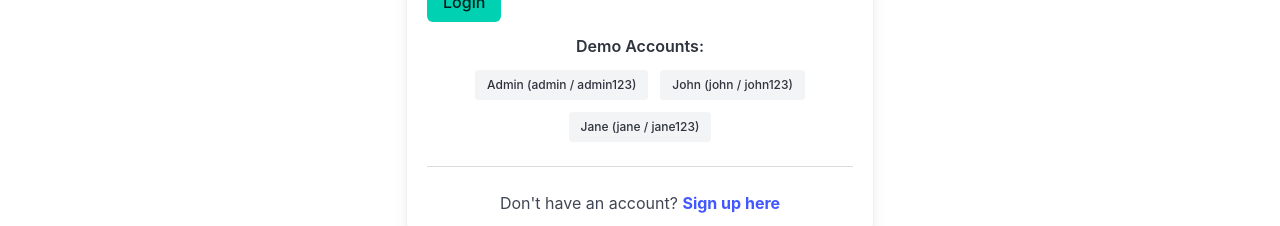
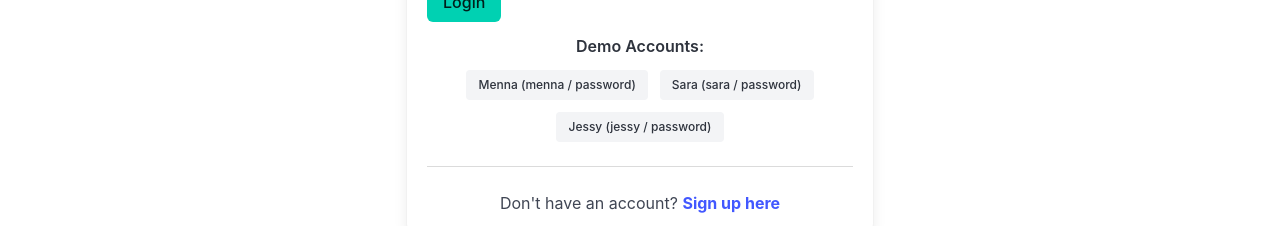
Before and after one commit to mennatallahessam/final-project, a Vue app in the folder client/: page /login in a window 1280 px wide. Shown: the part 442-668 px from the top of the page. Built offline with nearby package versions, Linux system fonts and the light colour scheme; no server answers.

Commit message:
Update frontend login page with new demo accounts

```diff
--- a/client/src/views/LoginView.vue
+++ b/client/src/views/LoginView.vue
@@ -88,14 +88,14 @@ const demoLogin = (user: string, pass: string) => {
               <strong>Demo Accounts:</strong>
             </p>
             <div class="buttons is-centered">
-              <button class="button is-small is-light" @click="demoLogin('admin', 'admin123')">
-                Admin (admin / admin123)
+              <button class="button is-small is-light" @click="demoLogin('menna', 'password')">
+                Menna (menna / password)
               </button>
-              <button class="button is-small is-light" @click="demoLogin('john', 'john123')">
-                John (john / john123)
+              <button class="button is-small is-light" @click="demoLogin('sara', 'password')">
+                Sara (sara / password)
               </button>
-              <button class="button is-small is-light" @click="demoLogin('jane', 'jane123')">
-                Jane (jane / jane123)
+              <button class="button is-small is-light" @click="demoLogin('jessy', 'password')">
+                Jessy (jessy / password)
               </button>
             </div>
           </div>
```
Also changed, not shown: 1 other file (tests, documents, lock files or other folders).
